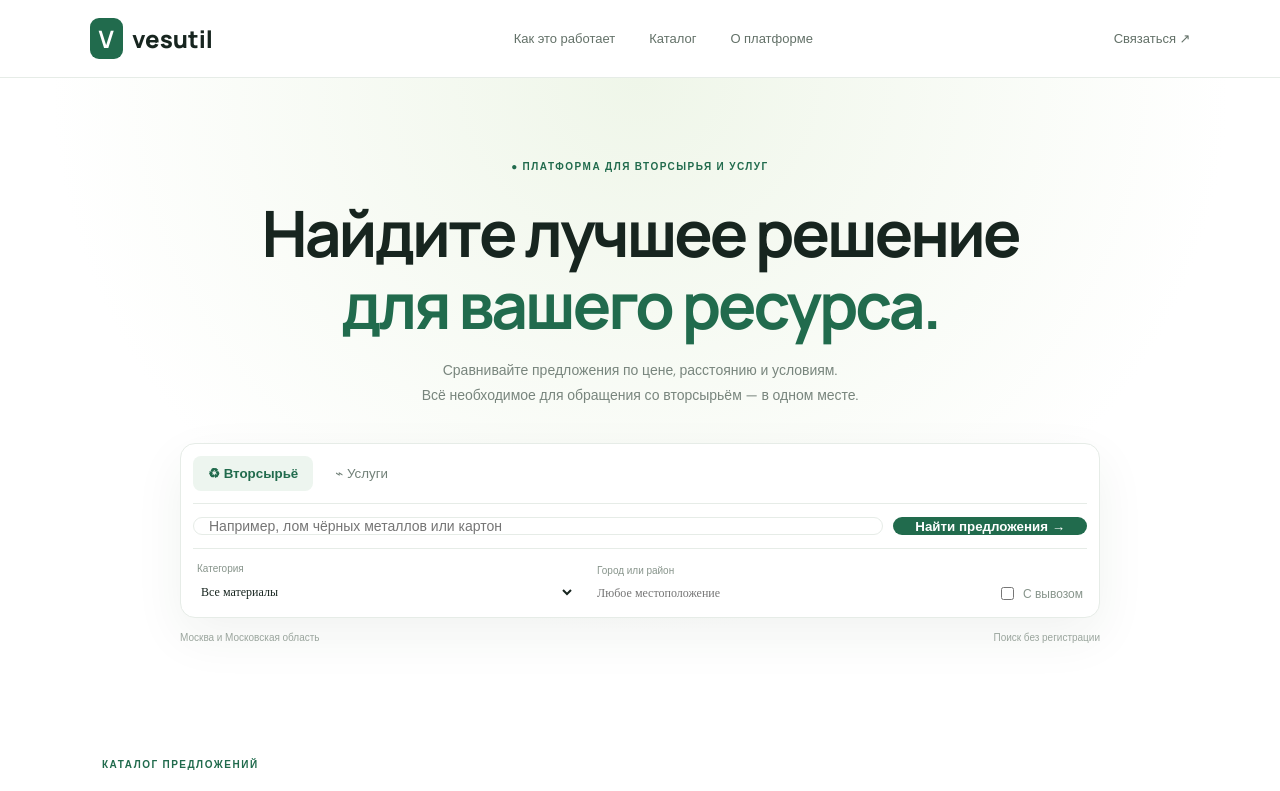
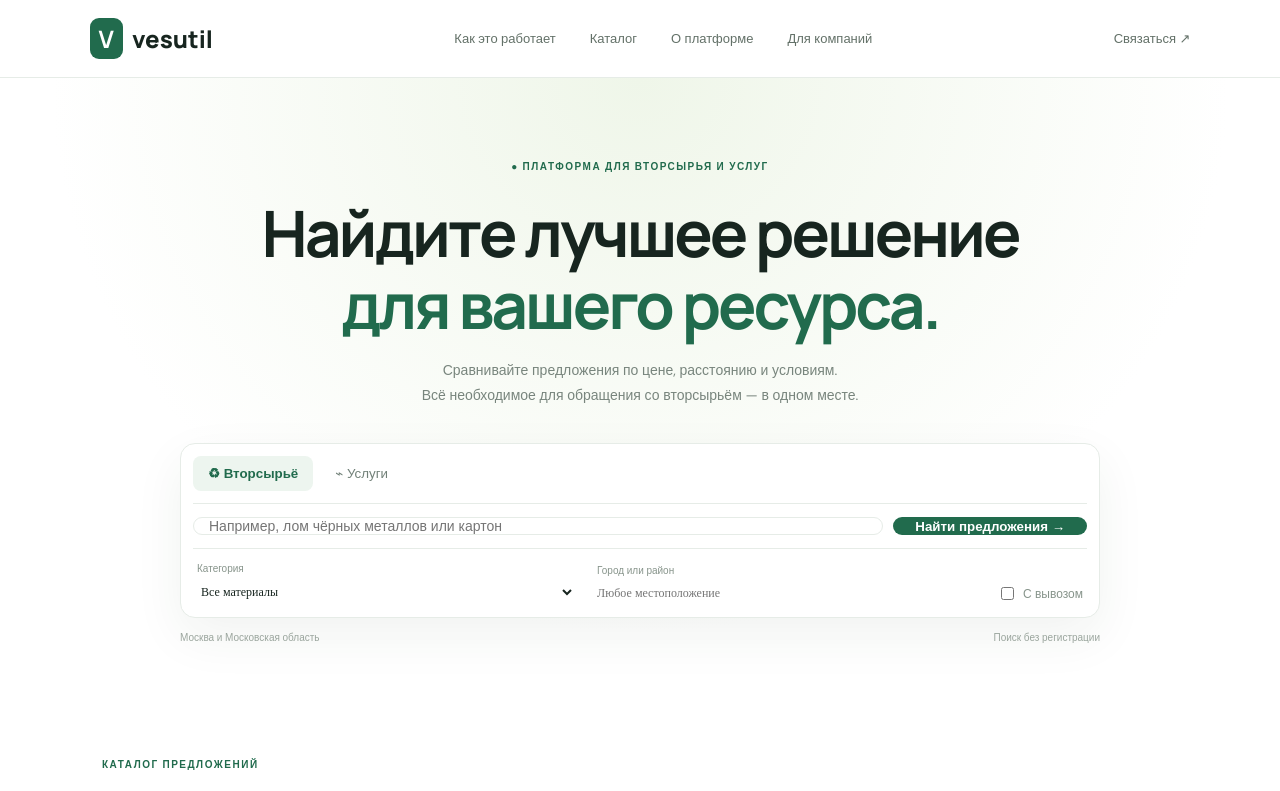
Before and after one commit to luserl308/vesutil-mvp, a Next.js app: page / in a window 1280 px wide. Shown: the top 791 px of the page. Built offline with nearby package versions, Linux system fonts and the light colour scheme.

Commit message:
Add company portal navigation link

```diff
--- a/src/app/page.tsx
+++ b/src/app/page.tsx
@@ -87,7 +87,7 @@ export default function Home() {
     <main>
       <header className="top">
         <a className="logo" href="#"><b>V</b> vesutil</a>
-        <nav><a href="#how">Как это работает</a><a href="#catalog">Каталог</a><a href="#about">О платформе</a></nav>
+        <nav><a href="#how">Как это работает</a><a href="#catalog">Каталог</a><a href="#about">О платформе</a><a href="/company">Для компаний</a></nav>
         <a className="contact" href="mailto:hello@vesutil.ru">Связаться ↗</a>
       </header>
 
```
